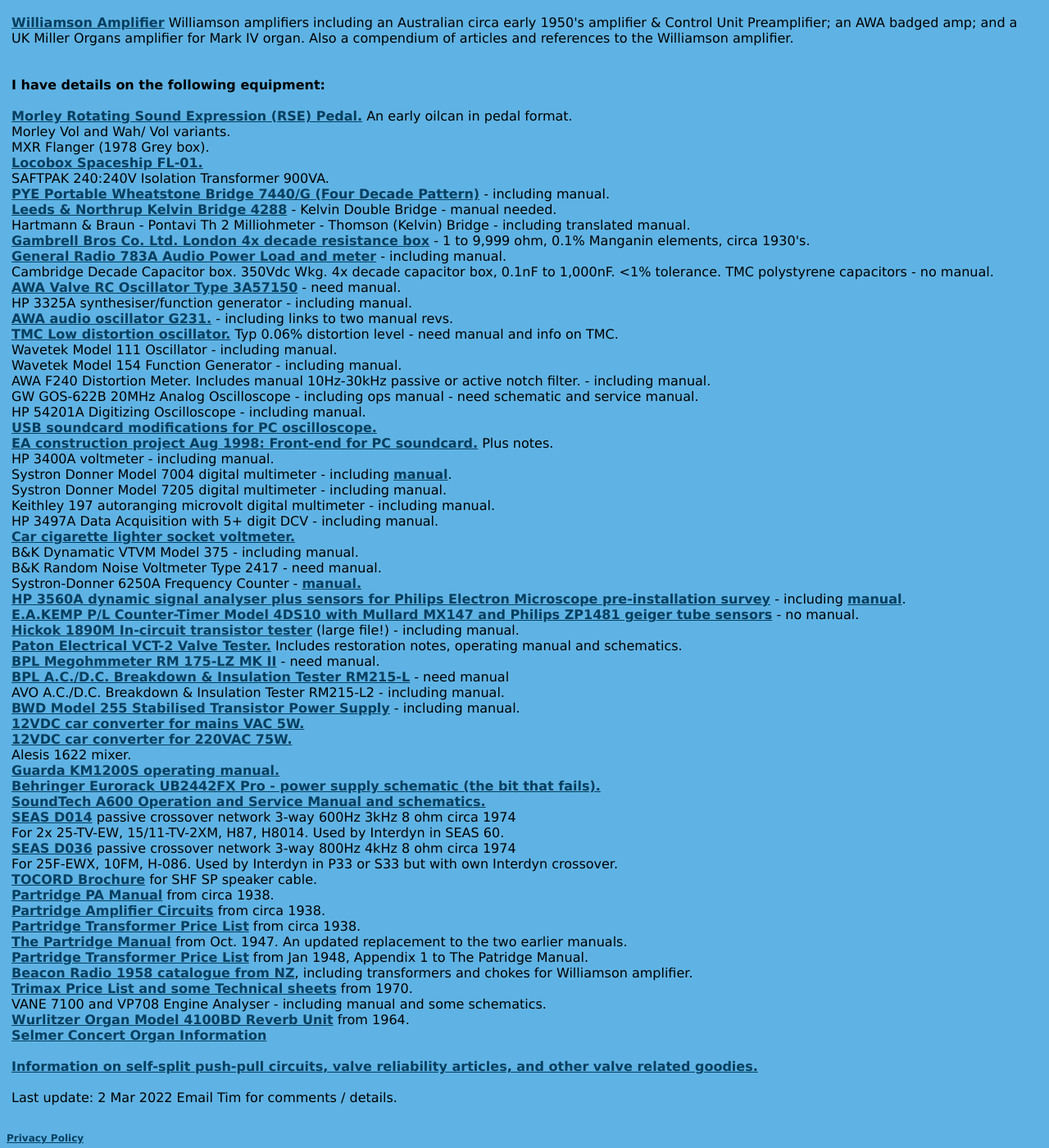
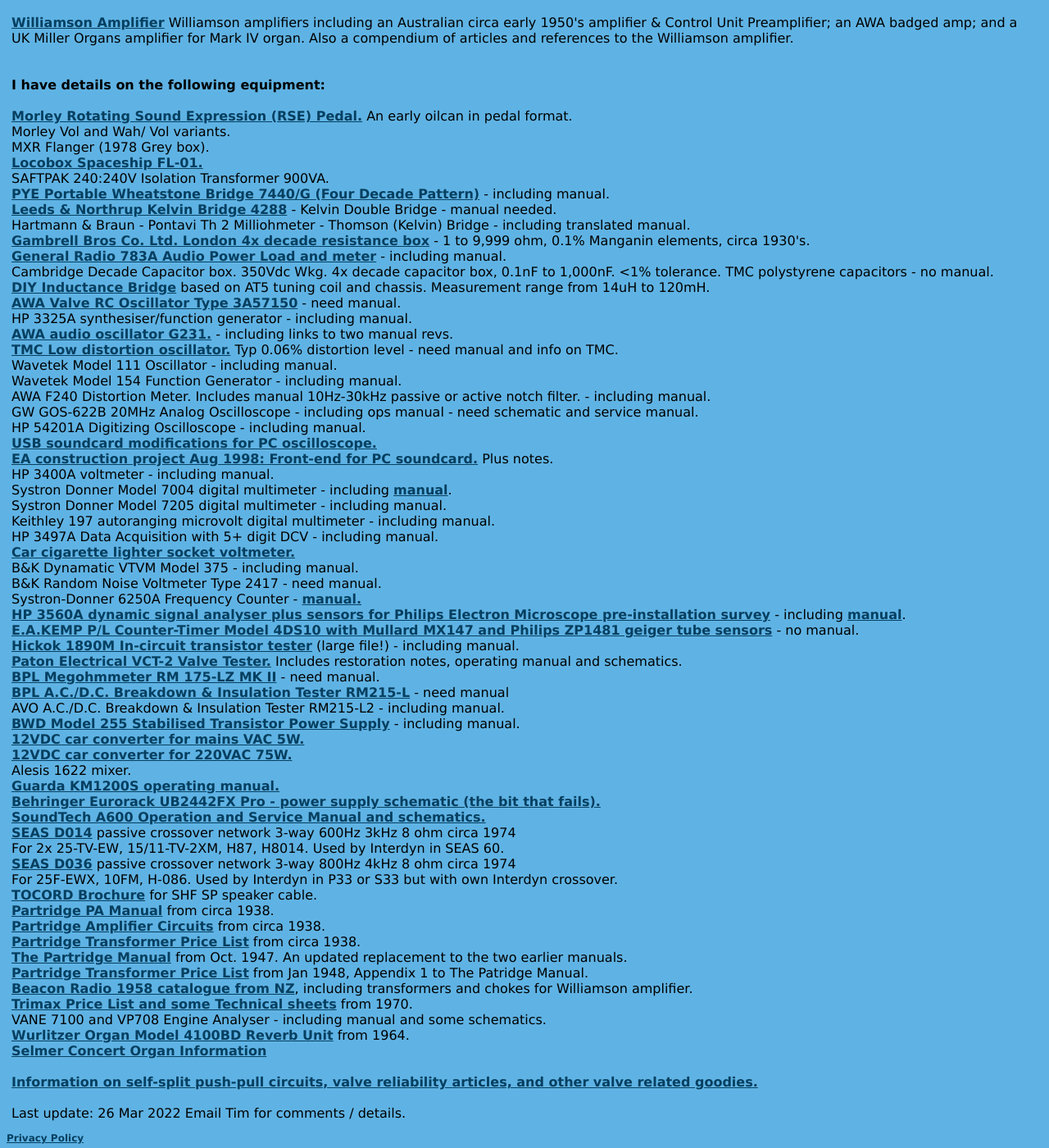
Before and after one commit to michael-robbins/michael-robbins.github.io, a Jekyll site: the page built from projects/amplifier.html, in a window 1280 px wide and 1400 px high, scrolled down 3087 px. Shown: the whole window at 82% size. Built offline with Jekyll 4.4.1, drawn with Linux system fonts in a browser that asks for light colours.

Commit message:
Update amplifier.html

```diff
--- a/projects/amplifier.html
+++ b/projects/amplifier.html
@@ -212,6 +212,8 @@
       <br />
       Cambridge Decade Capacitor box. 350Vdc Wkg.  4x decade capacitor box, 0.1nF to 1,000nF. <1% tolerance. TMC polystyrene capacitors - no manual.
       <br />
+      <a href="/static/Inductance Bridge DIY.pdf">DIY Inductance Bridge</a> based on AT5 tuning coil and chassis.  Measurement range from 14uH to 120mH.
+      <br />
       <a href="/static/AWA Oscillator 3A57150.pdf">AWA Valve RC Oscillator Type 3A57150</a> - need manual.
       <br />
       HP 3325A synthesiser/function generator - including manual.
@@ -313,7 +315,7 @@
       <a href="/projects/Valve Info.html">Information on self-split push-pull circuits, valve reliability articles, and other valve related goodies.</a>
       <br />
       <br />
-      Last update: 2 Mar 2022
+      Last update: 26 Mar 2022
       Email Tim for comments / details.
       <br />
       <br />
```
